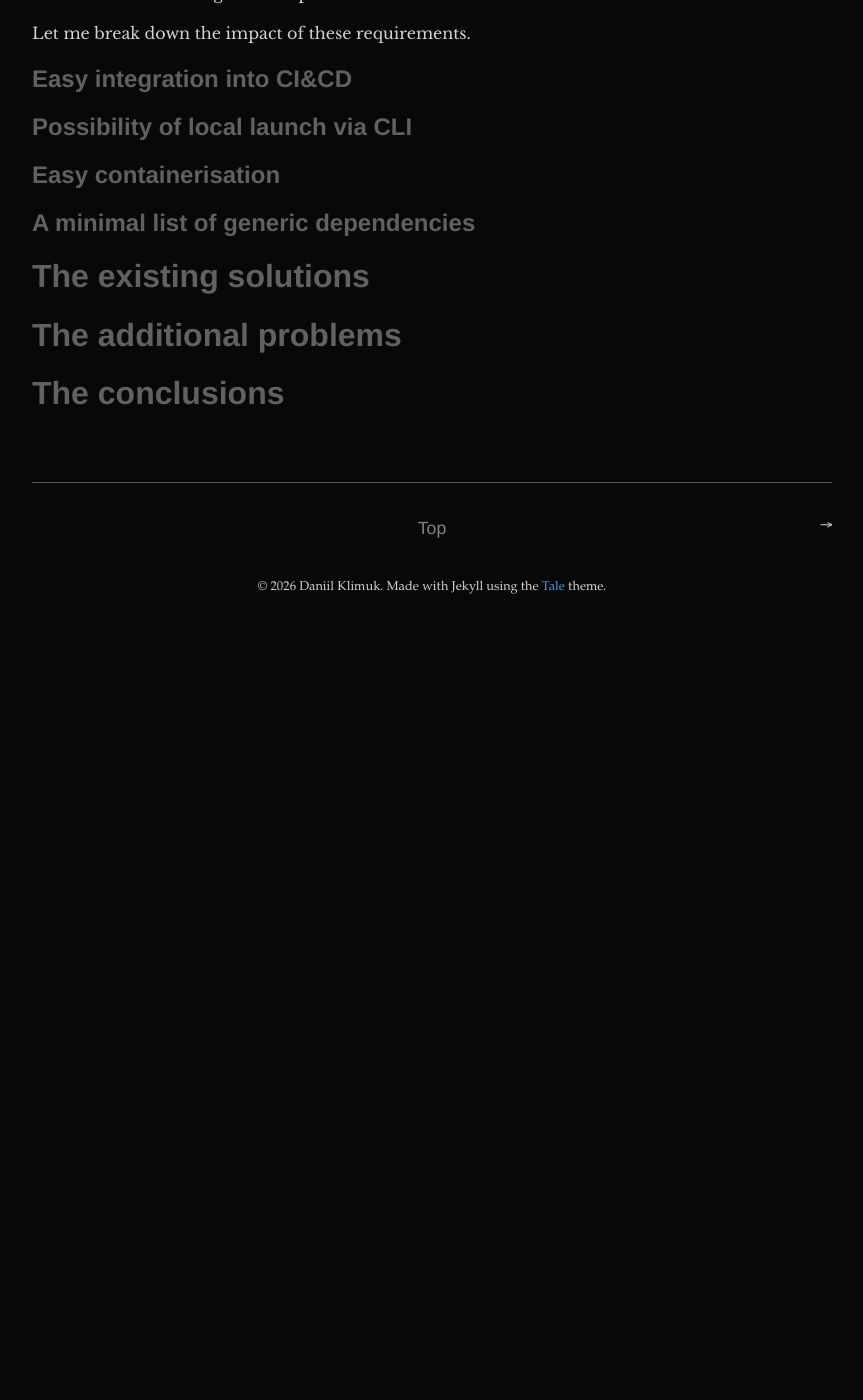
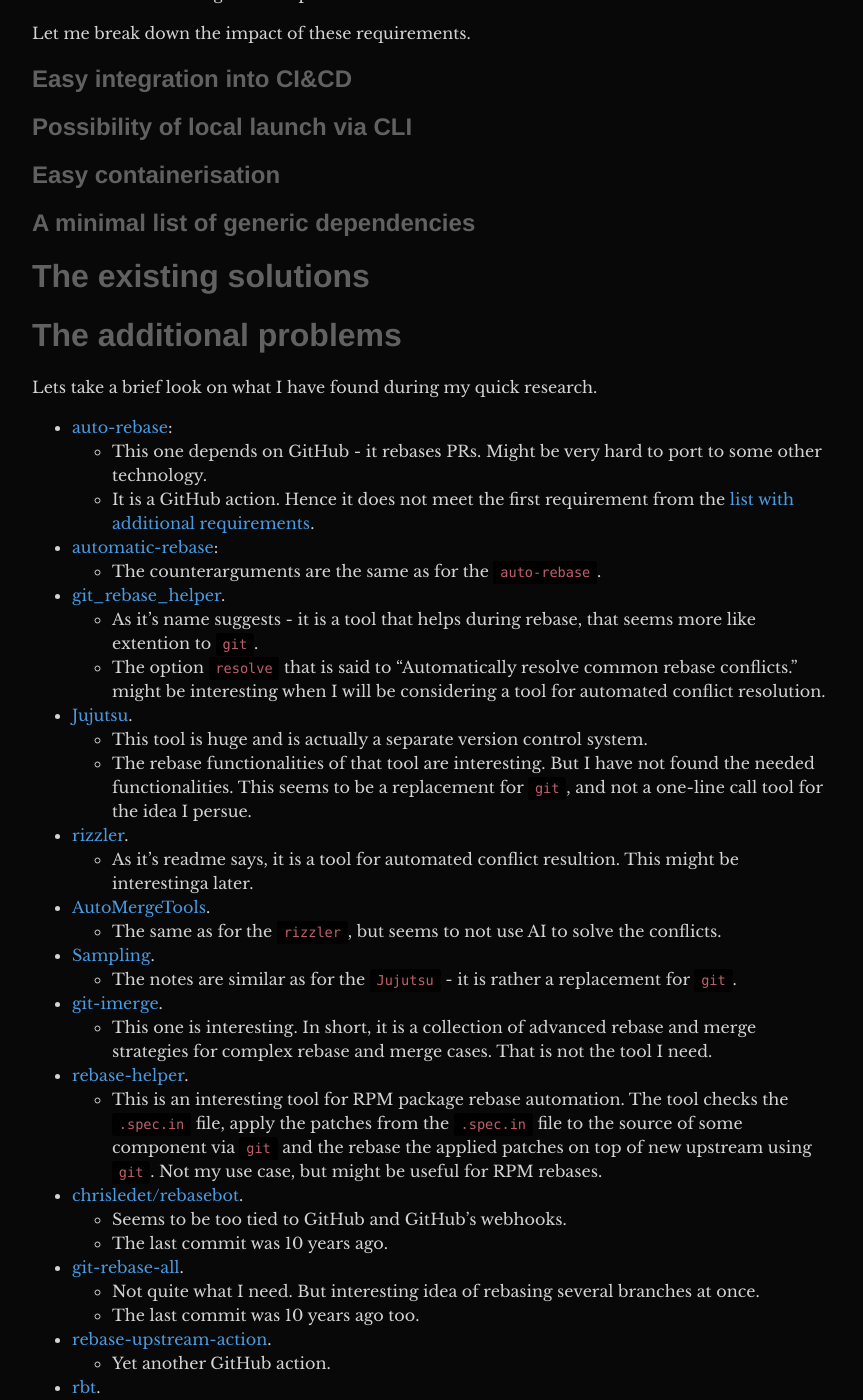
Before and after one commit to DaniilKl/vafelka-blog, a Jekyll site: the page built from _posts/2026-05-05-rebasing-automation.md, in a window 1280 px wide and 1400 px high, scrolled down 1894 px. Shown: the whole window, without its empty margins (208-1071 px from the left). Built offline with Jekyll 4.4.1, drawn with Linux system fonts in a browser that asks for light colours; before the commit the page ends 2524 px from its top, so only the background shows below that; some of the changed text lies outside the part shown.

````diff
--- a/_posts/2026-05-05-rebasing-automation.md
+++ b/_posts/2026-05-05-rebasing-automation.md
@@ -67,5 +67,126 @@ Let me break down the impact of these requirements.
 # The existing solutions
 
 # The additional problems
+Lets take a brief look on what I have found during my quick research.
+
+* [auto-rebase](https://github.com/marketplace/actions/auto-rebase):
+  * This one depends on GitHub - it rebases PRs. Might be very hard to port to
+    some other technology.
+  * It is a GitHub action. Hence it does not meet the first requirement from
+    the [list with additional requirements](#the-additional-requirements).
+* [automatic-rebase](https://github.com/marketplace/actions/automatic-rebase):
+  * The counterarguments are the same as for the `auto-rebase`.
+* [git_rebase_helper](https://github.com/andoriyaprashant/git_rebase_helper).
+  * As it's name suggests - it is a tool that helps during rebase, that seems
+    more like extention to `git`.
+  * The option `resolve` that is said to "Automatically resolve common rebase
+    conflicts." might be interesting when I will be considering a tool for
+    automated conflict resolution.
+* [Jujutsu](https://github.com/jj-vcs/jj).
+  * This tool is huge and is actually a separate version control system.
+  * The rebase functionalities of that tool are interesting. But I have not
+    found the needed functionalities. This seems to be a replacement for `git`,
+    and not a one-line call tool for the idea I persue.
+* [rizzler](https://github.com/ghuntley/rizzler).
+  * As it's readme says, it is a tool for automated conflict resultion. This
+    might be interestinga later.
+* [AutoMergeTools](https://github.com/xgouchet/AutoMergeTool).
+  * The same as for the `rizzler`, but seems to not use AI to solve the
+    conflicts.
+* [Sampling](https://sapling-scm.com/).
+  * The notes are similar as for the `Jujutsu` - it is rather a replacement for
+    `git`.
+* [git-imerge](https://github.com/mhagger/git-imerge).
+  * This one is interesting. In short, it is a collection of advanced rebase and
+    merge strategies for complex rebase and merge cases. That is not the tool I
+    need.
+* [rebase-helper](https://github.com/rebase-helper/rebase-helper).
+  * This is an interesting tool for RPM package rebase automation. The tool
+    checks the `.spec.in` file, apply the patches from the `.spec.in` file to
+    the source of some component via `git` and the rebase the applied patches on
+    top of new upstream using `git`. Not my use case, but might be useful for
+    RPM rebases.
+* [chrisledet/rebasebot](https://github.com/chrisledet/rebasebot).
+  * Seems to be too tied to GitHub and GitHub's webhooks.
+  * The last commit was 10 years ago.
+* [git-rebase-all](https://github.com/nornagon/git-rebase-all).
+  * Not quite what I need. But interesting idea of rebasing several branches at
+    once.
+  * The last commit was 10 years ago too.
+* [rebase-upstream-action](https://github.com/imba-tjd/rebase-upstream-action).
+  * Yet another GitHub action.
+* [rbt](https://github.com/jacobsee/rbt).
+  * Not qiet what I need.
+  * The tool might be very usefull for complex projects and rebases beaceuse of
+    its upstream status visualisation and the comparison of the same commit but
+    from two branches.
+* [merge-bot](https://github.com/shiftstack/merge-bot).
+  * Interesting tool, but for merges automation only.
+  * No options to test it on local repositories.
+* [openshift-eng/rebasebot](https://github.com/openshift-eng/rebasebot).
+  * That one seems to handle automatic rebase, at least the readme says so.
+  * After a quick look in its source code I have actually found the function
+    responsible for the rebase:
+
+      ```python
+      def _do_rebase(
+          *,
+          gitwd: git.Repo,
+          source: GitHubBranch,
+          dest: GitHubBranch,
+          source_repo: Repository,
+          tag_policy: str,
+          conflict_policy: str = "auto",
+          bot_emails: list,
+          exclude_commits: list,
+          update_go_modules: bool,
+      ) -> None:
+          logging.info("Performing rebase")
+
+          allow_bot_squash = len(bot_emails) > 0
+          if allow_bot_squash:
+              logging.info("Bot squashing is enabled.")
+
+          downstream_commits = _identify_downstream_commits(gitwd, source, dest)
+
+          commits_to_squash = defaultdict(list)
+
+          for commit_line in downstream_commits.splitlines():
+              # Commit contains the message for logging purposes,
+              # trim on the first space to get just the commit sha
+              sha, commit_message, committer_email = commit_line.split(" || ", 2)
+
+              if _in_excluded_commits(sha, exclude_commits):
+                  logging.info("Explicitly dropping commit from rebase: %s", sha)
+                  continue
+
+              (...)
+
+              logging.info("Picking commit: %s - %s", sha, commit_message)
+
+              _safe_cherry_pick(
+                  gitwd=gitwd,
+                  sha=sha,
+                  source_branch=source.branch,
+                  conflict_policy=conflict_policy,
+                  commit_description=f"{sha} - {commit_message}",
+              )
+
+              (...)
+      ```
+
+    And it can even handle dropping some commits!
+
+  * The tool seems to be completely vibecoded. I have already spottet some
+    inconsistencies that confused me.
+
+So it seems, out of everything I have found so far, the `rebasebot` is the only
+tool that has a potential to be used in the planned flow.
+
+But we have switched from a high-level flow right to the specific
+implementations without analysing the implementation problems that need to be
+solved by the tools. So lets analyze how the implementation should look like,
+and what are the main implementation challanges here. Then we will check whether
+the `rebasebot` solves the challanges.
 
 # The conclusions
````
